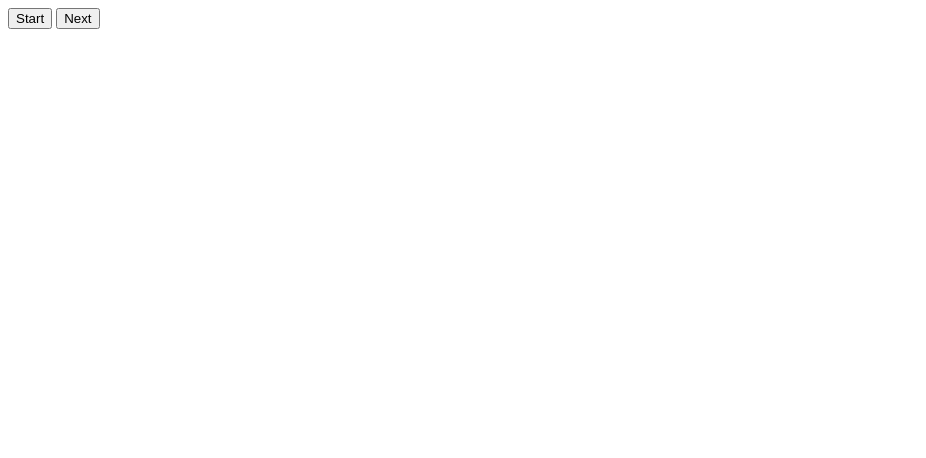
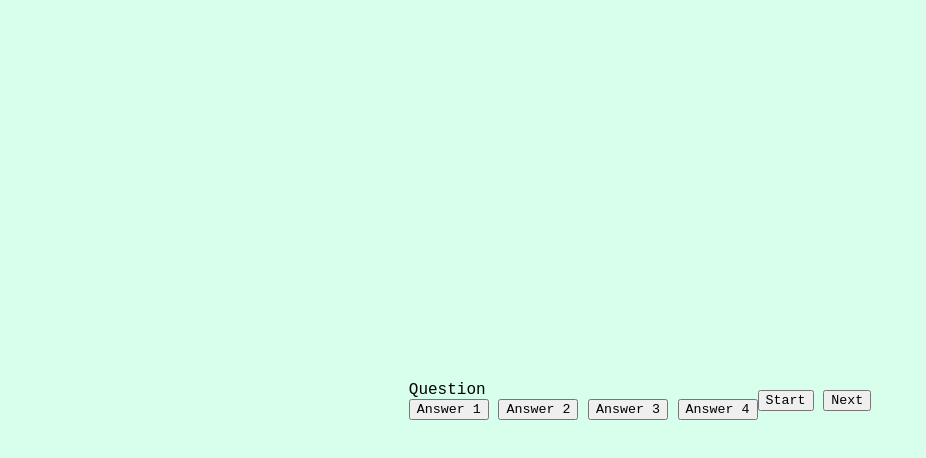
Before and after one commit to aqazza/Code-quiz, a plain HTML site: page index.html in a window 1280 px wide. Shown: the whole page, without its empty margins (0-926 px from the left). Drawn offline with Linux system fonts and the light colour scheme.

Commit message:
Added css bits to the quiz

```diff
--- a/index.html
+++ b/index.html
@@ -3,11 +3,22 @@
 <head>
     <meta charset="UTF-8">
     <meta http-equiv="X-UA-Compatible" content="IE=edge">
+    <link href="styles.css"rel="stylesheet" >
     <meta name="viewport" content="width=device-width, initial-scale=1.0">
+    <script defer src="script.js"></script>
     <title>Coding Quiz</title>
 </head>
 <body>
     <div class="container"></div>
+    <div id="question-container" class="hide">
+        <div id="question">Question</div>
+        <div id="answer-buttons" class="btn-grid">
+            <button class="btn">Answer 1</button>
+            <button class="btn">Answer 2</button>
+            <button class="btn">Answer 3</button>
+            <button class="btn">Answer 4</button>
+        </div>
+    </div>
        <div class="controls">
         <button id="start-btn" class="start-btn btn">Start</button>
         <button id="next-btn" class="next-btn btn">Next</button>
--- a/styles.css
+++ b/styles.css
@@ -0,0 +1,20 @@
+*, *::before, *::after {
+ box-sizing: border-box;
+ font-family: 'Courier New', Courier, monospace;
+}
+
+:root {
+    --hue-neutral: 200;
+    --hue-wrong:0;
+    --hue-right: 150;
+}
+body {
+ margin: 0;
+ padding: 0;
+ display: flex;
+ justify-content: center;
+ align-items: center;
+ width: 100vw;
+ height: 100vh;
+ background-color: #d7ffeb;
+}
```
